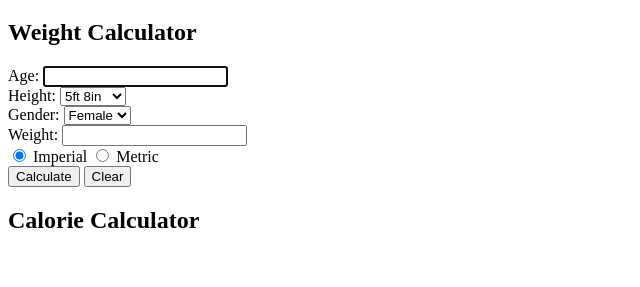
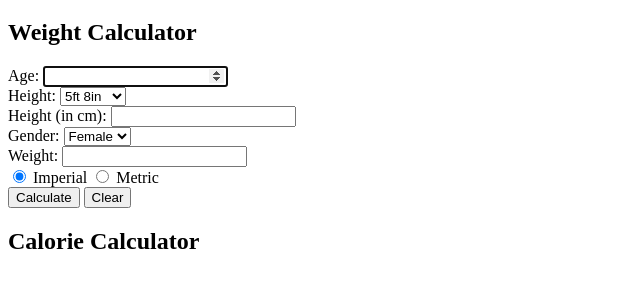
Before and after one commit to courtneypulaski/courtneypulaski.github.io, a plain HTML site: page Counter.html in a window 1280 px wide. Shown: the part 61-348 px from the top of the page, without its empty margins (0-640 px from the left). Drawn offline with Linux system fonts and the light colour scheme.

Commit message:
added metric supports

```diff
--- a/Counter.html
+++ b/Counter.html
@@ -14,7 +14,8 @@
             <h2>Weight Calculator</h2>
             <form onsubmit="calculate(); return false;">
                 <label for="age">Age:</label>
-                <input type="text" id="age" autofocus><br>
+                <input type="number" id="age" autofocus><br>
+                <div id="imperial-height-group">
                     <label for="height">Height:</label>
                     <select id="height" name="height">
                         <option value="55">4ft 7in</option>
@@ -47,14 +48,19 @@
                         <option value="82">6ft 10in</option>
                         <option value="83">6ft 11in</option>
                         <option value="84">7ft 0in</option>
-                </select><br>
+                    </select>
+                </div>
+                <div id="metric-height-group">
+                    <label for="height-metric">Height (in cm):</label>
+                    <input type="number" id="height-metric"><br>
+                </div>
                 <label for="gender">Gender:</label>
                 <select id="gender" name="gender">
                     <option value="female">Female</option>
                     <option value="male">Male</option>
                 </select><br>
-                <label for="weight">Weight:</label>
-                <input type="weight" id="weight"><br>
+                <label for="weight" id="weight-label">Weight:</label>
+                <input type="number" id="weight"><br>
                 <input type="radio" id="imperial" name="units" value="Imperial" checked>
                 <label for="imperial">Imperial</label>
                 <input type="radio" id="metric" name="units" value="Metric">
```
Lines whose indentation alone changed are shown as unchanged.
